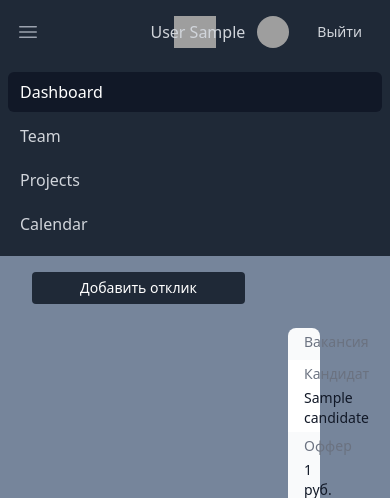
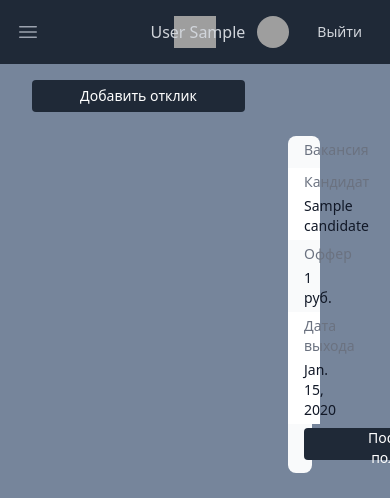
Before and after one commit to gurinboru/HR-CRM-System, a Django app: page /jobseek in a window 390 px wide; the page is wider, and only the part inside the window is pictured. Shown: the top 498 px of that part. Run offline with Django 4.2, Linux system fonts and the light colour scheme; a user stored in the database is signed in; tables that the repository leaves empty hold one stand-in row (values such as "Sample post"); data that the repository does not hold is empty; grey boxes are pictures that could not be loaded.

Commit message:
Updated design

```diff
--- a/start/templates/start/header.html
+++ b/start/templates/start/header.html
@@ -67,7 +67,7 @@
 
               <a href="/jobseek" class="text-gray-300 hover:bg-gray-700 hover:text-white px-3 py-2 rounded-md text-sm font-medium">Отклики</a>
 
-            <a href="#" class="text-gray-300 hover:bg-gray-700 hover:text-white px-3 py-2 rounded-md text-sm font-medium">Закрытые вакансии</a>
+            <a href="#" class="text-gray-300 hover:bg-gray-700 hover:text-white px-3 py-2 rounded-md text-sm font-medium">Получить данные из файла</a>
           </div>
         </div>
       </div>
@@ -88,19 +88,7 @@
     </div>
   </div>
 
-  <!-- Mobile menu, show/hide based on menu state. -->
-  <div class="sm:hidden" id="mobile-menu">
-    <div class="space-y-1 px-2 pt-2 pb-3">
-      <!-- Current: "bg-gray-900 text-white", Default: "text-gray-300 hover:bg-gray-700 hover:text-white" -->
-      <a href="#" class="bg-gray-900 text-white block px-3 py-2 rounded-md text-base font-medium" aria-current="page">Dashboard</a>
 
-      <a href="#" class="text-gray-300 hover:bg-gray-700 hover:text-white block px-3 py-2 rounded-md text-base font-medium">Team</a>
-
-      <a href="#" class="text-gray-300 hover:bg-gray-700 hover:text-white block px-3 py-2 rounded-md text-base font-medium">Projects</a>
-
-      <a href="#" class="text-gray-300 hover:bg-gray-700 hover:text-white block px-3 py-2 rounded-md text-base font-medium">Calendar</a>
-    </div>
-  </div>
 </nav>
 
 
```
Also changed, not shown: start/templates/start/jobs.html (+16 -5 lines).
